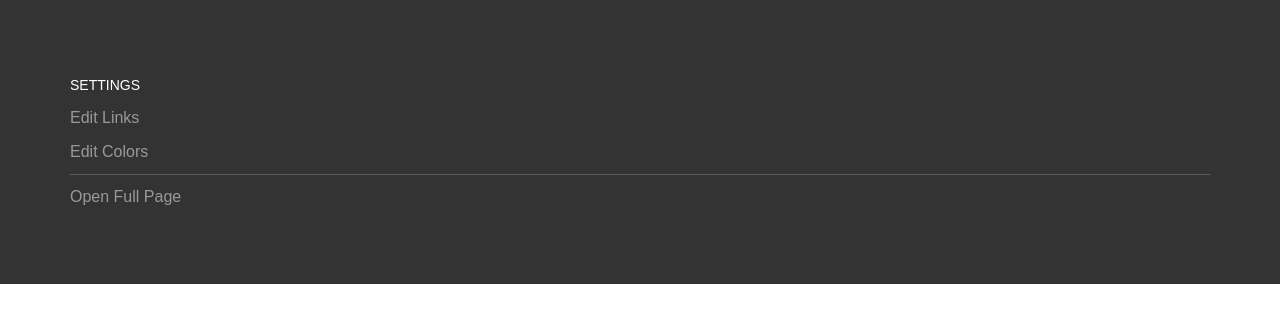
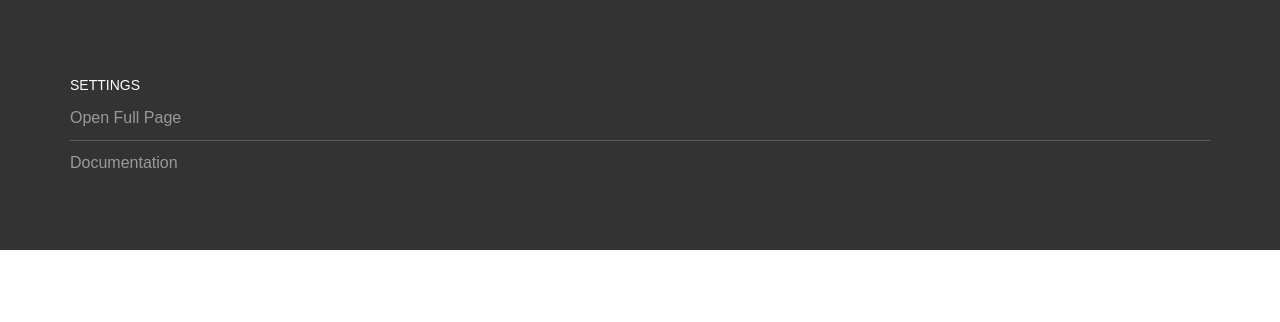
Before and after one commit to amunger3/amung-newtab, a browser extension: page src/options.html in a window 1280 px wide. Drawn offline with Linux system fonts and the light colour scheme; files whose address does not match are found by name.

Commit message:
options edit

```diff
--- a/src/options.html
+++ b/src/options.html
@@ -19,10 +19,9 @@
 
         <ul class="uk-nav uk-nav-default">
             <li class="uk-nav-header">Settings</li>
-            <li><a href="#">Edit Links</a></li>
-            <li><a href="#">Edit Colors</a></li>
+            <li><a href="./options.html">Open Full Page</a></li>
             <li class="uk-nav-divider"></li>
-            <li><a href="#">Open Full Page</a></li>
+            <li><a href="../docs/index.html">Documentation</a></li>
         </ul>
 
     </div>
--- a/src/sass/theme/variables.scss
+++ b/src/sass/theme/variables.scss
@@ -11,7 +11,7 @@
 // Typography
 //
 
-$global-font-family:                             'Wonder Unit Sans', sans-serif !default;
+$global-font-family:                             Nunito, sans-serif !default;
 
 $base-code-font-family:                          'Victor Mono', 'Fira Code', monospace !default;
 
```
Also changed, not shown: src/css/app.css.
